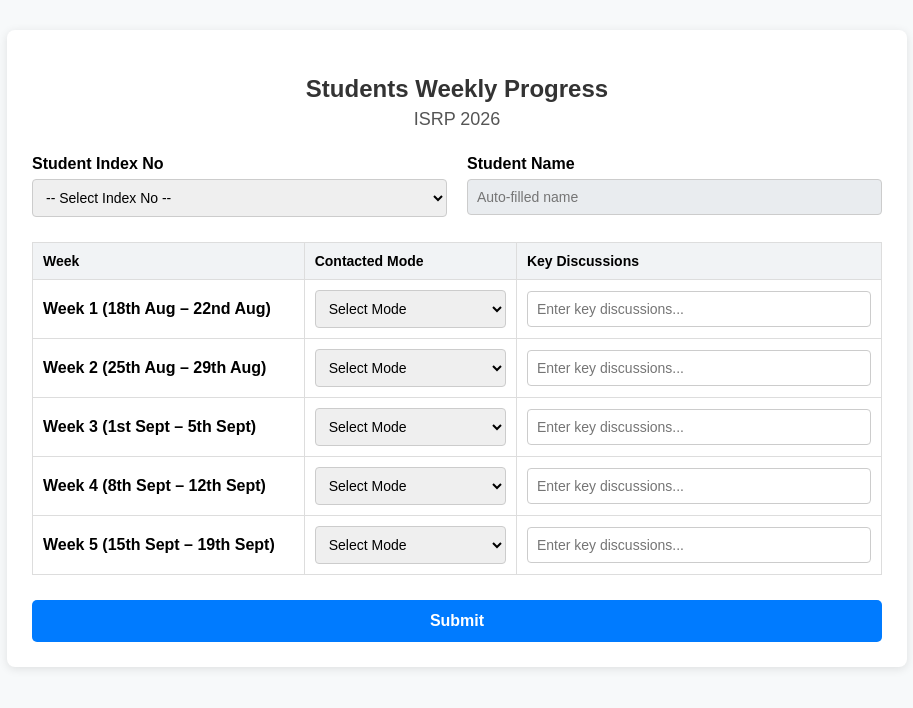
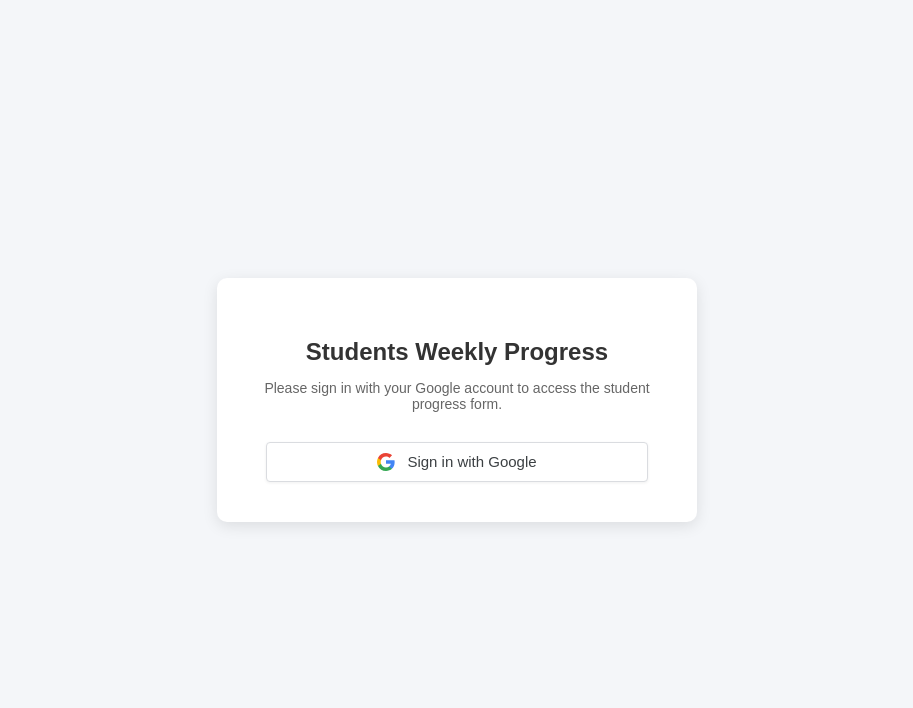
Before and after one commit to Dalpedil/student-feedback-app, a website: page public/index.html in a window 1280 px wide. Shown: the whole page, without its empty margins (183-1096 px from the left). Drawn offline with Linux system fonts and the light colour scheme.

Commit message:
Update index.html

```diff
--- a/public/index.html
+++ b/public/index.html
@@ -3,160 +3,76 @@
 <head>
   <meta charset="UTF-8">
   <meta name="viewport" content="width=device-width, initial-scale=1.0">
-  <title>Students Weekly Progress - ISRP 2026</title>
+  <title>Students Weekly Progress - Login</title>
   <style>
-    body { font-family: Arial, sans-serif; margin: 30px; background: #f7f9fa; }
-    .container { max-width: 850px; margin: auto; background: #fff; padding: 25px; border-radius: 8px; box-shadow: 0 2px 10px rgba(0,0,0,0.1); }
-    h2 { text-align: center; margin-bottom: 24px; color: #333; }
-
-    .top-section { display: flex; gap: 20px; margin-bottom: 25px; }
-    .form-group { flex: 1; }
-    label { display: block; font-weight: bold; margin-bottom: 6px; }
-    input[type="text"], select {
-      width: 100%; padding: 9px; box-sizing: border-box; border: 1px solid #ccc; border-radius: 4px; font-size: 14px;
+    body {
+      font-family: Arial, sans-serif;
+      background: #f4f6f9;
+      display: flex;
+      height: 100vh;
+      margin: 0;
+      justify-content: center;
+      align-items: center;
     }
-    input[readonly] { background-color: #e9ecef; cursor: not-allowed; }
-
-    table { width: 100%; border-collapse: collapse; margin-top: 15px; }
-    th, td { border: 1px solid #ddd; padding: 10px; text-align: left; }
-    th { background-color: #f1f3f5; font-size: 14px; }
-
-    .submit-btn {
-      margin-top: 25px; width: 100%; padding: 12px; background: #007bff;
-      color: white; border: none; border-radius: 5px; font-size: 16px; cursor: pointer; font-weight: bold;
+    .login-card {
+      background: #fff;
+      padding: 40px;
+      border-radius: 10px;
+      box-shadow: 0 4px 15px rgba(0,0,0,0.1);
+      text-align: center;
+      max-width: 400px;
+      width: 90%;
     }
-    .submit-btn:hover { background: #0056b3; }
+    h2 {
+      margin-bottom: 12px;
+      color: #333;
+    }
+    p {
+      color: #666;
+      font-size: 14px;
+      margin-bottom: 30px;
+    }
+    .google-btn {
+      display: inline-flex;
+      align-items: center;
+      justify-content: center;
+      gap: 12px;
+      background-color: #ffffff;
+      color: #3c4043;
+      border: 1px solid #dadce0;
+      border-radius: 4px;
+      padding: 10px 20px;
+      font-size: 15px;
+      font-weight: 500;
+      text-decoration: none;
+      transition: background-color 0.2s, box-shadow 0.2s;
+      box-shadow: 0 1px 3px rgba(60,64,67,0.08);
+      width: 85%;
+    }
+    .google-btn:hover {
+      background-color: #f8fafd;
+      box-shadow: 0 1px 3px 1px rgba(60,64,67,0.15);
+    }
+    .google-icon {
+      width: 18px;
+      height: 18px;
+    }
   </style>
 </head>
 <body>
-  <div class="container">
-    <h2>Students Weekly Progress<br><span style="font-size: 18px; color: #555; font-weight: normal;">ISRP 2026</span></h2>
-    <form action="/submit-feedback" method="POST">
+  <div class="login-card">
+    <h2>Students Weekly Progress</h2>
+    <p>Please sign in with your Google account to access the student progress form.</p>
 
-      <div class="top-section">
-        <div class="form-group">
-          <label for="indexNo">Student Index No</label>
-          <select id="indexNo" name="indexNo" onchange="updateStudentName()" required>
-            <option value="" disabled selected>-- Select Index No --</option>
-          </select>
-        </div>
-
-        <div class="form-group">
-          <label for="studentName">Student Name</label>
-          <input type="text" id="studentName" name="studentName" placeholder="Auto-filled name" readonly required>
-        </div>
-      </div>
-
-      <table>
-        <thead>
-          <tr>
-            <th style="width: 32%;">Week</th>
-            <th style="width: 25%;">Contacted Mode</th>
-            <th style="width: 43%;">Key Discussions</th>
-          </tr>
-        </thead>
-        <tbody id="tableBody">
-        </tbody>
-      </table>
-
-      <button type="submit" class="submit-btn">Submit</button>
-    </form>
+    <a href="/auth/google" class="google-btn">
+      <svg class="google-icon" viewBox="0 0 18 18">
+        <path fill="#4285F4" d="M17.64 9.205c0-.639-.057-1.252-.164-1.841H9v3.481h4.844a4.14 4.14 0 0 1-1.796 2.716v2.259h2.908c1.702-1.567 2.684-3.875 2.684-6.615z"/>
+        <path fill="#34A853" d="M9 18c2.43 0 4.467-.806 5.956-2.18l-2.908-2.259c-.806.54-1.837.86-3.048.86-2.344 0-4.328-1.584-5.036-3.711H.957v2.332A8.997 8.997 0 0 0 9 18z"/>
+        <path fill="#FBBC05" d="M3.964 10.71A5.41 5.41 0 0 1 3.682 9c0-.593.102-1.17.282-1.71V4.958H.957A8.996 8.996 0 0 0 0 9c0 1.452.348 2.827.957 4.042l3.007-2.332z"/>
+        <path fill="#EA4335" d="M9 3.58c1.321 0 2.508.454 3.44 1.345l2.582-2.58C13.463.891 11.426 0 9 0A8.997 8.997 0 0 0 .957 4.958L3.964 7.29C4.672 5.163 6.656 3.58 9 3.58z"/>
+      </svg>
+      Sign in with Google
+    </a>
   </div>
-
-  <script>
-    const studentData = {
-      "212317G": "Herath H.M.H.S.",
-      "212346T": "Prabhasara P.V.D.",
-      "222301L": "Abeywardhana B.A.S.M.N.",
-      "222303U": "Anurodhani W.I.",
-      "222305D": "Bandara K.A.T.S.",
-      "222306G": "Devindi B.M.",
-      "222307K": "Devmini S.M.V.",
-      "222309T": "Etampawala E.R.S.N.",
-      "222310M": "Fernando M.T.K.",
-      "222311R": "Perera G.G.N.",
-      "222315H": "Ishara W.M.A.D.",
-      "222317P": "Jathuppiriyan J.",
-      "222320T": "Jayawansha I.C.L.",
-      "222322C": "Kalpanee B.G.W.",
-      "222323F": "Krishnakumar R.",
-      "222326R": "Malsha B.H.",
-      "222327V": "Nishantha B.P.T.D.",
-      "222330A": "Randeniya R.M.K.T.",
-      "222331D": "Randika R.P.S.",
-      "222332G": "Rasim M.J.",
-      "222334N": "Rathnayake R.M.T.K.",
-      "222335T": "Samarasena D.G.M.M.",
-      "222337C": "Sathviru H.R.T.",
-      "222339J": "Shahidya S",
-      "222340E": "Suaadh F.F.",
-      "222342L": "Thevasalomy S.",
-      "222343P": "Thilaksan S.",
-      "222344U": "Thuvaraga T.",
-      "222347G": "Wickramanayaka K.N.Y.",
-      "222351M": "Perera A.T.Y.",
-      "222353V": "Weerasinghe V.O",
-      "222354B": "Samaraweera D.S.G",
-      "222355E": "Wijerathna U.R.I",
-      "222356H": "Nisansala P.K.S",
-      "222358P": "Bandara M.W.R",
-      "222359U": "Jayasiri S.S.K",
-      "222360N": "Wickramasinghe U.V.G.G",
-      "222361T": "Dasanayaka D.T.M.U",
-      "222362X": "Hemapathirana H.P.G.K.G",
-      "222363C": "Sahla M.P.F",
-      "222364F": "Madhavan M.",
-      "222365J": "Karunarathne R.M.T.D",
-      "222367R": "Sanojan S.",
-      "222369B": "Kanagasingam D.",
-      "222370U": "Jeiyadancy T.",
-      "222371A": "Thirimanna N.S."
-    };
-
-    const select = document.getElementById("indexNo");
-    for (const index of Object.keys(studentData)) {
-      const opt = document.createElement("option");
-      opt.value = index;
-      opt.textContent = index;
-      select.appendChild(opt);
-    }
-
-    function updateStudentName() {
-      const selectedIndex = document.getElementById("indexNo").value;
-      document.getElementById("studentName").value = studentData[selectedIndex] || "";
-    }
-
-    const weeksConfig = [
-      { label: "Week 1 (18th Aug – 22nd Aug)" },
-      { label: "Week 2 (25th Aug – 29th Aug)" },
-      { label: "Week 3 (1st Sept – 5th Sept)" },
-      { label: "Week 4 (8th Sept – 12th Sept)" },
-      { label: "Week 5 (15th Sept – 19th Sept)" }
-    ];
-
-    const modes = ["Online", "In-Person", "Not Contacted"];
-    const tbody = document.getElementById("tableBody");
-
-    weeksConfig.forEach((week, idx) => {
-      const i = idx + 1;
-      const tr = document.createElement("tr");
-      tr.innerHTML = `
-        <td>
-          <strong>${week.label}</strong>
-          <input type="hidden" name="weeks[${i}][label]" value="${week.label}">
-        </td>
-        <td>
-          <select name="weeks[${i}][mode]" required>
-            <option value="" disabled selected>Select Mode</option>
-            ${modes.map(mode => `<option value="${mode}">${mode}</option>`).join('')}
-          </select>
-        </td>
-        <td>
-          <input type="text" name="weeks[${i}][comment]" placeholder="Enter key discussions..." required>
-        </td>
-      `;
-      tbody.appendChild(tr);
-    });
-  </script>
 </body>
 </html>
```
